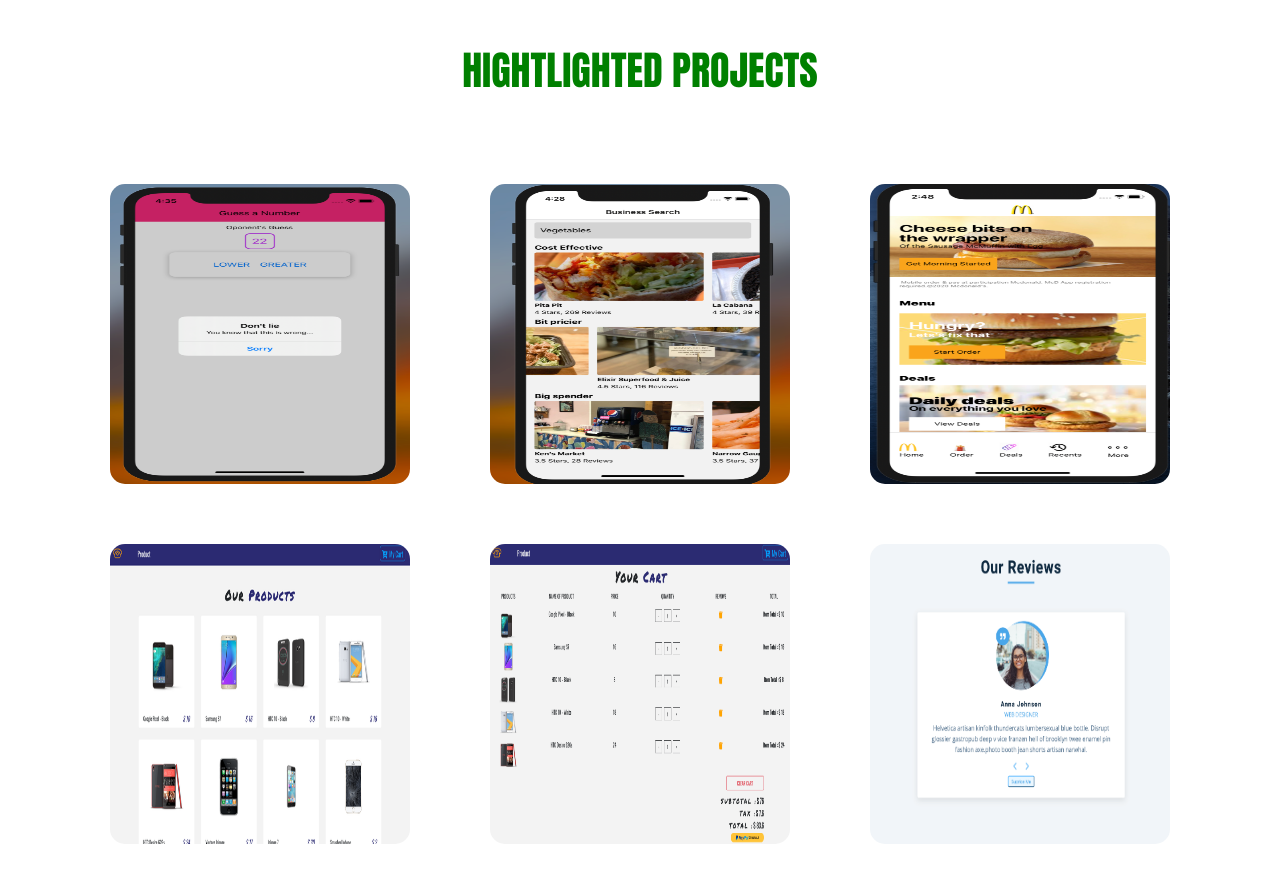
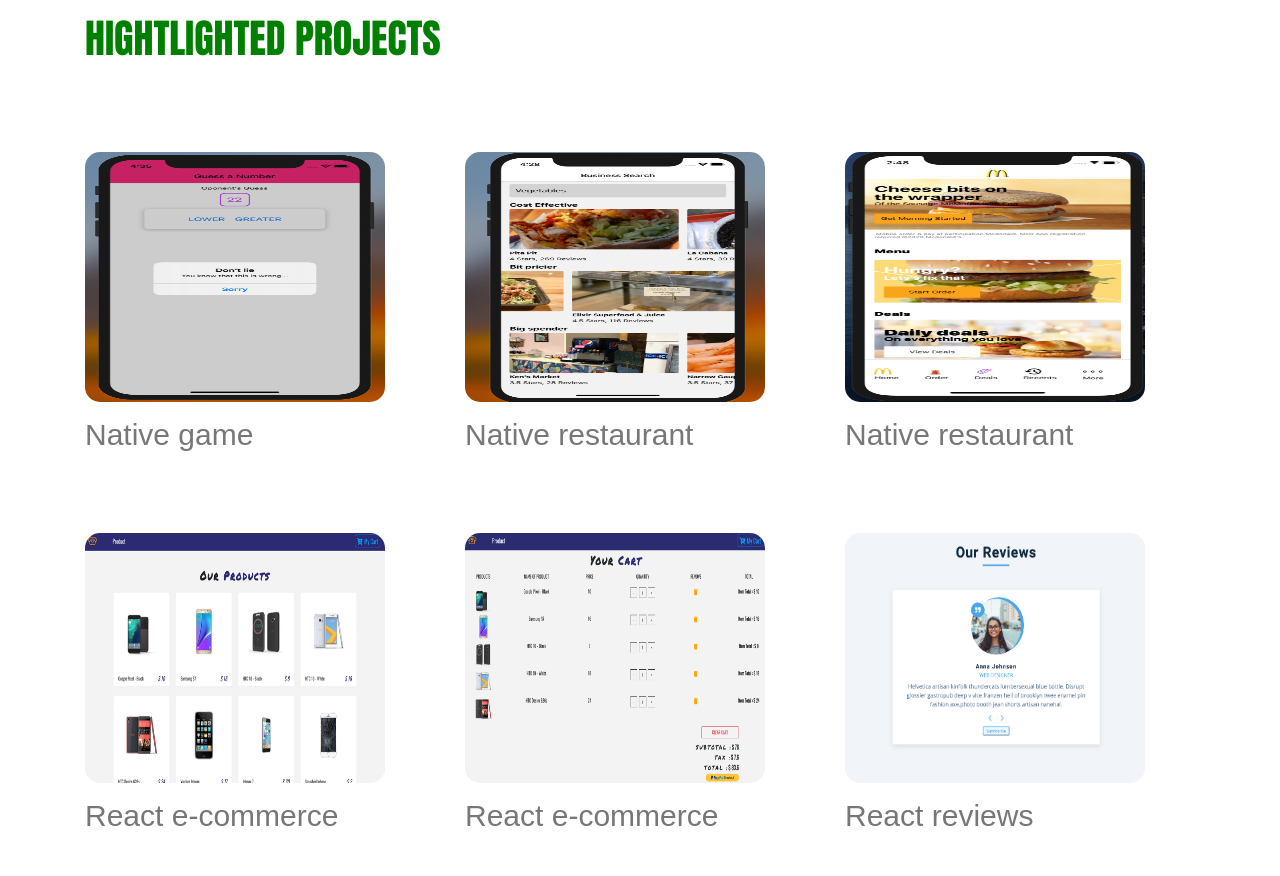
Before and after one commit to YakubuAmidu/Website, a React (Create React App) app: page /portfolio in a window 1280 px wide. After the commit the page ends 854 px from the top, so only its background shows below. Built offline with nearby package versions, Linux system fonts and the light colour scheme.

Commit message:
Commiting changes

```diff
--- a/src/components/App.css
+++ b/src/components/App.css
@@ -34,6 +34,24 @@
   }
 }
 
+.Link-one{
+  color: #fff;
+}
+
+.Link-one:hover{
+  color: #fff;
+  text-decoration: none;
+}
+
+.Link-two{
+  color: #777;
+}
+
+.Link-two:hover{
+  text-decoration: none;
+  color: #777;
+}
+
 
 .fa-laptop-code{
   font-size: 40px;
@@ -45,8 +63,8 @@
 
 .App {
   text-align: center;
-  padding-left: 20px;
-  padding-right: 20px;
+  /* padding-left: 20px;
+  padding-right: 20px; */
 }
 
 
@@ -74,14 +92,16 @@
 
 .project{
   width: 300px;
-  height: 300px;
+  height: 250px;
   border-radius: 15px;
   margin-top: 30px;
+  margin-bottom: 10px;
 }
 
-.project:hover{
-  box-shadow: 0px 2px 2px 2px;
+.Project-description{
+  font-family: 'Teko', sans-serif;
 }
+
 
 .Jokes {
   font-family: 'Anton', sans-serif;
--- a/src/components/Links.js
+++ b/src/components/Links.js
@@ -11,12 +11,12 @@
           <Navbar.Toggle aria-controls="basic-navbar-nav" />
             <Navbar.Collapse id="basic-navbar-nav">
              <Nav className="mr-auto">
-             <Nav.Link href="#home" className="Link"><Link to="/">HOME</Link></Nav.Link>
+             <Nav.Link href="#home"><Link to="/" className="Link-one">HOME</Link></Nav.Link>
              <NavDropdown title="DROPDOWN" id="basic-nav-dropdown">
-             <NavDropdown.Item href="#action/3.1"><Link to="/portfolio">PORTFOLIO</Link></NavDropdown.Item>
-            <NavDropdown.Item href="#action/3.2"><Link to="/jokes">JOKES</Link></NavDropdown.Item>
-            <NavDropdown.Item href="#action/3.1"><Link to="/music-master">MUSIC MASTER</Link></NavDropdown.Item>
-           <NavDropdown.Item href="#action/3.3"><Link to="/contact">CONTACT</Link></NavDropdown.Item>
+             <NavDropdown.Item href="#action/3.1"><Link to="/portfolio" className="Link-two">PORTFOLIO</Link></NavDropdown.Item>
+            <NavDropdown.Item href="#action/3.2"><Link to="/jokes" className="Link-two">JOKES</Link></NavDropdown.Item>
+            <NavDropdown.Item href="#action/3.1"><Link to="/music-master" className="Link-two">MUSIC MASTER</Link></NavDropdown.Item>
+           <NavDropdown.Item href="#action/3.3"><Link to="/contact" className="Link-two">CONTACT</Link></NavDropdown.Item>
       </NavDropdown>
     </Nav>
   </Navbar.Collapse>
--- a/src/components/Portfolio.js
+++ b/src/components/Portfolio.js
@@ -13,41 +13,59 @@
       <Container>
       <p className="Project">Hightlighted projects</p>
        <Row>
-       <Col sm={12} lg={4}>
+       <Col>
         <div className="Project-header">
         <img src={reactnativeone} alt="img" className="project"/>
+        <p className="Project-description">
+        Native game
+        </p>
         </div>
        </Col>
 
-       <Col sm={12} lg={4}>
+       <Col>
         <div className="Project-header">
         <img src={reactnativetwo} alt="img" className="project"/>
+        <p className="Project-description">
+         Native restaurant
+        </p>
         </div>
        </Col>
 
        <Col>
         <div className="Project-header">
         <img src={reactnativethree} alt="img" className="project"/>
+        <p className="Project-description">
+        Native restaurant
+        </p>
         </div>
        </Col>
        </Row>
 
        <Row>
-       <Col sm={12} lg={4}>
+       <Col>
         <div className="Project-header">
         <img src={reactone} alt="img" className="project"/>
+        <p className="Project-description">
+        React e-commerce
+        </p>
         </div>
        </Col>
 
-       <Col sm={12} lg={4}>
+       <Col>
         <div className="Project-header">
         <img src={reacttwo} alt="img" className="project"/>
+        <p className="Project-description">
+        React e-commerce
+        </p>
         </div>
        </Col>
 
        <Col>
         <div className="Project-header">
         <img src={reactthree} alt="img" className="project"/>
+        <p className="Project-description">
+        React reviews
+        </p>
         </div>
        </Col>
        </Row>
--- a/src/projects/music-master/index.css
+++ b/src/projects/music-master/index.css
@@ -9,12 +9,12 @@
   src: url(assets/roboto-condensed.light.ttf);
 }
 
-body {
+/* body {
   text-align: center;
   font-size: 30px;
   padding: 2.5%;
   font-family: "RobotoCondensed";
-}
+} */
 
 .App-title{
   margin-top: 30px;
```
